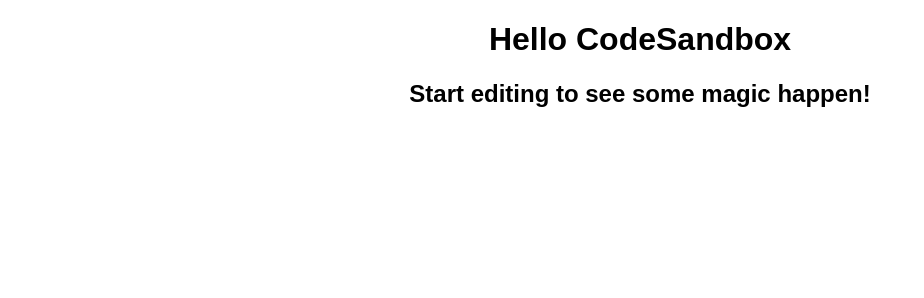
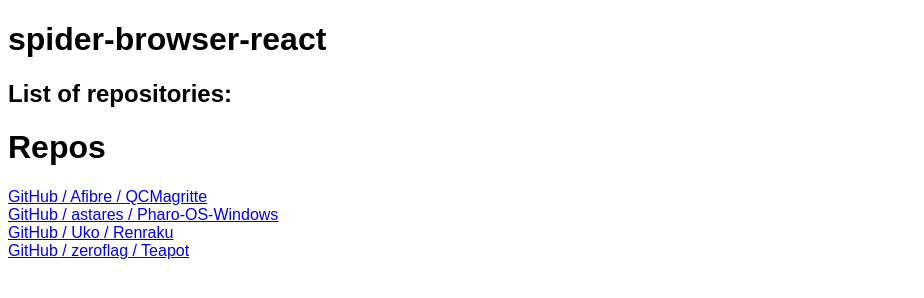
Before and after one commit to jvdsandt/spider-browser-react, a React app: page / in a window 1280 px wide. Shown: the whole page, without its empty margins (0-924 px from the left). Built offline with nearby package versions, Linux system fonts and the light colour scheme; no server answers.

Commit message:
Added Repos component

```diff
--- /dev/null
+++ b/src/components/repos.js
@@ -0,0 +1,24 @@
+import React from "react";
+
+function Repos(props) {
+  const repoList = (
+    <div>
+      {props.repos.map(repo => (
+        <div>
+          <a href="#" onClick={() => this.selectRepo({ repoId: repo.id })}>
+            {repo.domain} / {repo.owner} / {repo.name}
+          </a>
+        </div>
+      ))}
+    </div>
+  );
+
+  return (
+    <div>
+      <h1>Repos</h1>
+      {repoList}
+    </div>
+  );
+}
+
+export default Repos;
--- a/src/index.js
+++ b/src/index.js
@@ -1,5 +1,6 @@
 import React, { Component } from "react";
 import ReactDOM from "react-dom";
+import Repos from "./components/repos";
 
 import "./styles.css";
 
@@ -9,18 +10,48 @@
 
 class App extends Component {
   state = {
-    repos: []
+    repos: [
+      {
+        id: 74,
+        name: "QCMagritte",
+        owner: "Afibre",
+        domain: "GitHub",
+        url: "https://github.com/Afibre/QCMagritte.git"
+      },
+      {
+        id: 31,
+        name: "Pharo-OS-Windows",
+        owner: "astares",
+        domain: "GitHub",
+        url: "https://github.com/astares/Pharo-OS-Windows.git"
+      },
+      {
+        id: 13,
+        name: "Renraku",
+        owner: "Uko",
+        domain: "GitHub",
+        url: "https://github.com/Uko/Renraku.git"
+      },
+      {
+        id: 28,
+        name: "Teapot",
+        owner: "zeroflag",
+        domain: "GitHub",
+        url: "https://github.com/zeroflag/Teapot.git"
+      }
+    ]
   };
 
   render() {
     return (
       <div className="App">
-        <h1>Hello CodeSandbox</h1>
-        <h2>Start editing to see some magic happen!</h2>
+        <h1>spider-browser-react</h1>
+        <h2>List of repositories:</h2>
+        <Repos repos={this.state.repos} />
       </div>
     );
   }
-
+  /**
   componentDidMount() {
     fetch("https://www.cloudctrl.com/git/repos", {
       crossDomain: true,
@@ -32,6 +63,7 @@
         this.setState({ repos: data });
       });
   }
+*/
 }
 
 const rootElement = document.getElementById("root");
--- a/src/styles.css
+++ b/src/styles.css
@@ -1,4 +1,3 @@
 .App {
   font-family: sans-serif;
-  text-align: center;
 }
```
